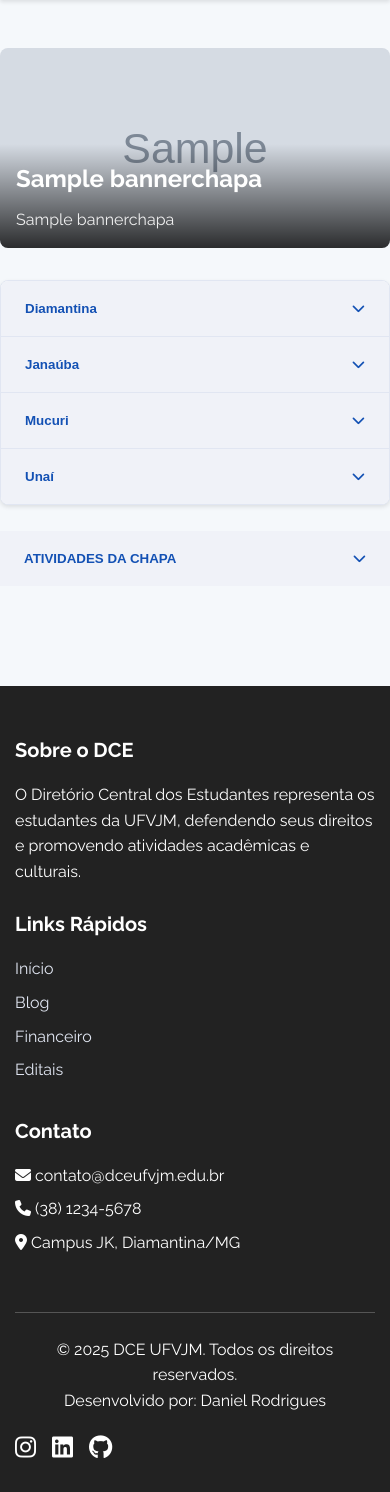
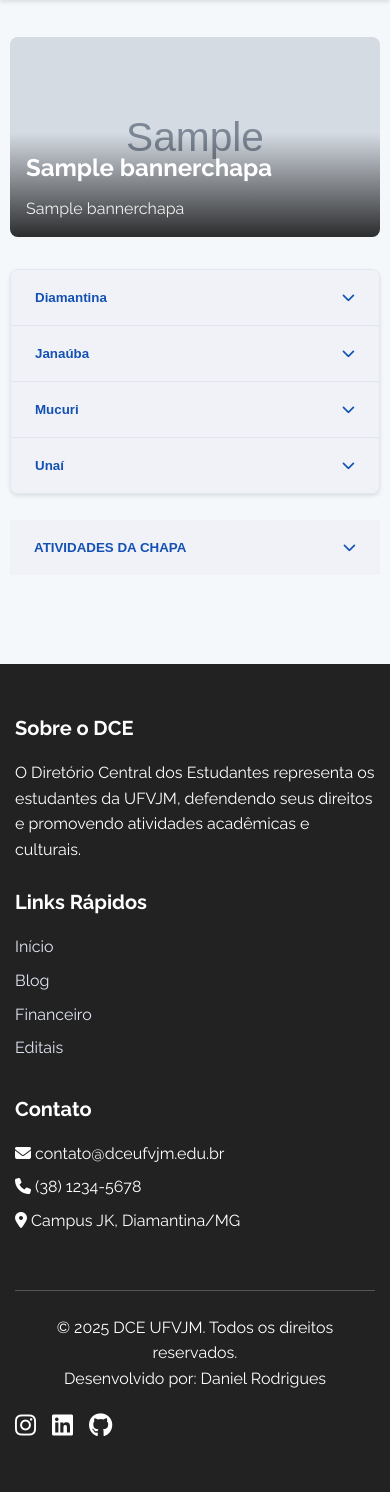
Before and after one commit to danielrp9/dce_ufvjm, a Django app: page /chapa/ in a window 390 px wide. Shown: the part 148-1640 px from the top of the page. After the commit the page ends 1584 px from the top, so only its background shows below. Run offline with Django 5.2, Linux system fonts and the light colour scheme; tables that the repository leaves empty hold one stand-in row (values such as "Sample post"); grey boxes marked "Sample" are stand-in pictures; some web fonts are replaced.

Commit message:
atualização de main.container

```diff
--- a/core/static/css/layout/_main.css
+++ b/core/static/css/layout/_main.css
@@ -1,3 +1,5 @@
 body main.container { /* Tornando mais específico */
-    padding: 20px 0;
+    padding: 9px 10px;
+     padding: 9px 10px;
+
 }
--- a/core/static/css/sections/_activities.css
+++ b/core/static/css/sections/_activities.css
@@ -1,19 +1,17 @@
 /* activities.css */
 
 /* Atividades */
-/* Removedo .activities-container e .activities-row */
-/* O .activities-grid agora é o container principal da grade */
 .activities-grid {
     display: grid;
-    /* 4 colunas com tamanho fixo (400px), centralizadas */
-    grid-template-columns: repeat(4, 400px);
-    gap: 1.5rem; /* Espaçamento entre os cards */
+    grid-template-columns: repeat(auto-fit, minmax(280px, 1fr));
+    gap: 1.2rem; /* Espaçamento entre os cards */
     justify-content: center; /* Centraliza a grade horizontalmente */
-    margin-top: 1.5rem; /* Espaço abaixo do título */
-    width: 100%; /* Garante que o grid use a largura disponível do seu container pai */
-    /* Removido max-width: fit-content; aqui para evitar conflitos */
+    margin-top: 1.5rem;
+    width: 100%;
+    max-width: 1200px; /* Definindo uma largura máxima para o grid para evitar que fique muito largo */
     margin-left: auto; /* Centraliza a grid */
     margin-right: auto; /* Centraliza a grid */
+    padding: 0 15px; /* Adiciona um padding horizontal para evitar que os cards encostem nas bordas em telas muito pequenas */
 }
 
 .activity-card {
@@ -23,15 +21,15 @@
     box-shadow: 0 4px 8px rgba(0, 0, 0, 0.1);
     display: flex; /* Para flexibilizar a imagem e o overlay */
     flex-direction: column;
-    width: 250px; /* Largura fixa do card */
-    height: 290px; /* Altura fixa do card */
+    height: 228px; /* Mantendo uma altura fixa para um visual consistente se preferir */
+    width: 50%; /* Ocupa a largura total da coluna do grid */
 }
 
 .activity-card img {
     width: 100%;
     height: 100%;
-    /* MUDANÇA AQUI: Usa 'fill' para preencher todo o container, podendo distorcer a imagem */
-    object-fit: fill;
+    /* MUDANÇA AQUI: Usa 'cover' para evitar distorção da imagem */
+    object-fit: cover;
     transition: transform 0.3s ease-in-out;
 }
 
@@ -69,27 +67,31 @@
 }
 
 /* --- Responsividade --- */
-/* Ajuste dos breakpoints para as novas larguras dos cards (400px) */
-@media (max-width: 1700px) { /* Exemplo: Para 4 colunas (4*400 + gaps) = ~1660px, então quebra antes */
+/* Os breakpoints agora apenas ajustam o minmax se necessário,
+   mas o auto-fit já fará a maior parte do trabalho */
+
+@media (max-width: 992px) { /* Em tablets, pode querer que as colunas sejam um pouco menores ou 2 por linha */
     .activities-grid {
-        grid-template-columns: repeat(3, 400px);
+        grid-template-columns: repeat(auto-fit, minmax(250px, 1fr));
     }
 }
 
-@media (max-width: 1250px) { /* Exemplo: Para 3 colunas (3*400 + gaps) = ~1230px, então quebra antes */
+@media (max-width: 768px) { /* Em dispositivos móveis, uma coluna por padrão */
     .activities-grid {
-        grid-template-columns: repeat(2, 400px);
+        grid-template-columns: 1fr; /* Uma coluna por padrão */
+        padding: 0 10px; /* Reduz o padding lateral em telas menores */
+    }
+    .activity-card {
+        width: auto; /* Remove a largura fixa do card, ele vai preencher a 1fr */
+        max-width: 400px; /* Opcional: Garante que o card não fique muito largo em telas pequenas se 1fr for muito grande */
+        margin-left: auto; /* Centraliza o card individualmente se houver max-width */
+        margin-right: auto;
     }
 }
 
-@media (max-width: 850px) { /* Exemplo: Para 2 colunas (2*400 + gaps) = ~815px, então quebra antes */
+/* Você pode adicionar mais um breakpoint para telas muito pequenas, se necessário */
+@media (max-width: 480px) {
     .activities-grid {
-        grid-template-columns: 1fr; /* Uma coluna, ocupa toda a largura disponível */
-        width: 100%;
-    }
-    .activity-card {
-        width: 90%; /* Ajusta a largura do card para mobile */
-        max-width: 400px; /* Garante que não fique maior que 400px */
-        margin: 0 auto; /* Centraliza o card */
+        gap: 1rem; /* Reduz o gap em telas muito pequenas */
     }
 }
--- a/core/templates/financeiro.html
+++ b/core/templates/financeiro.html
@@ -102,7 +102,7 @@
             <img src="{% static 'img/banner/financeiro.jpg' %}" alt="Estudantes da UFVJM">
             <div class="banner-overlay">
                 <h1>Financeiro</h1>
-                <p>Confira aqui as informações financeiras do</p>
+                <p>Confira aqui as informações financeiras do diretório</p>
             </div>
         </section>
 
```
Also changed, not shown: core/templates/home.html (+8 -7 lines).
